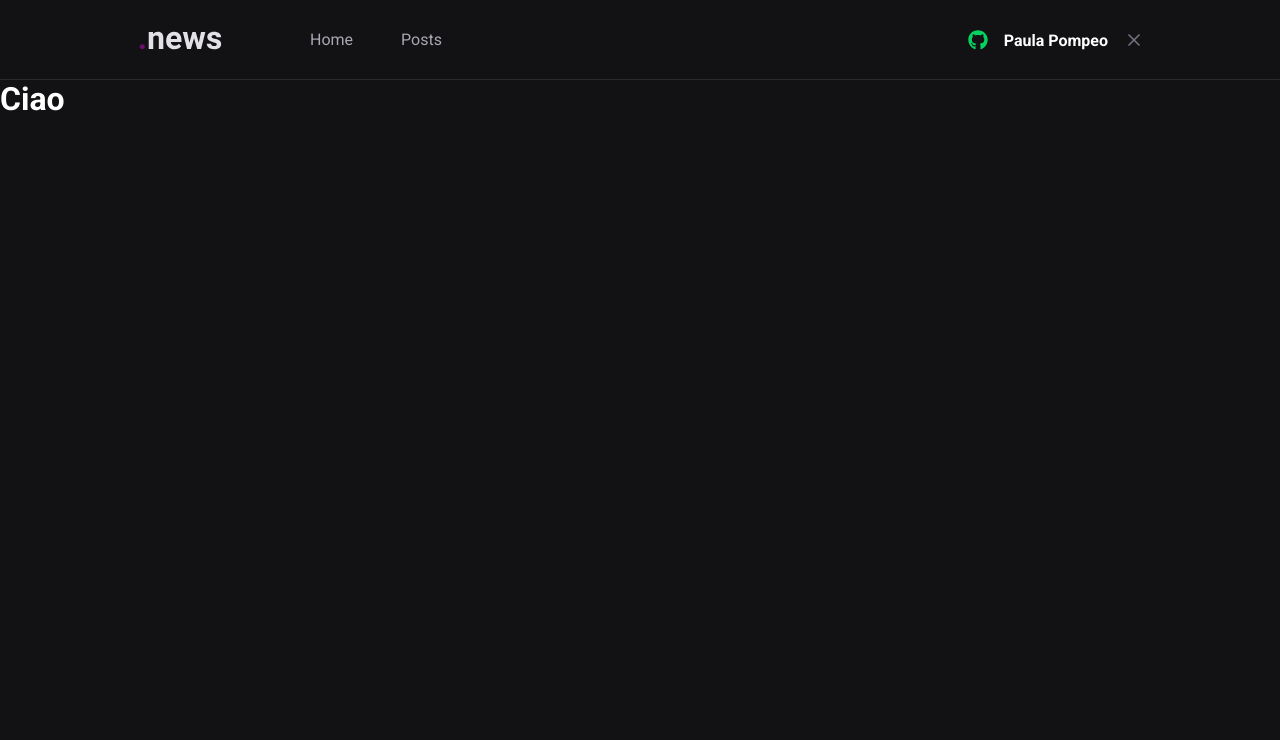
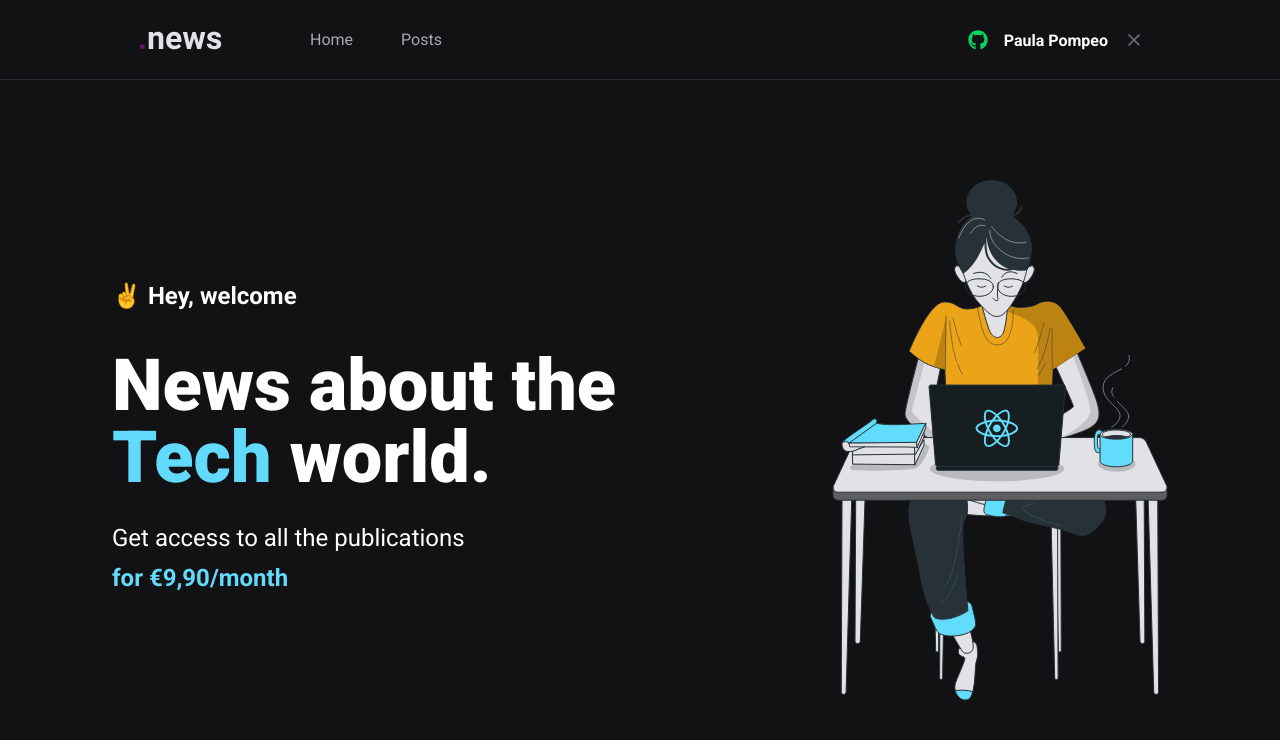
Before and after one commit to paulapompeo/technews, a Next.js app: page / in a window 1280 px wide. Shown: the top 740 px of the page. Built offline with nearby package versions, Linux system fonts and the light colour scheme.

Commit message:
apply changes on main

```diff
--- /dev/null
+++ b/src/pages/home.module.scss
@@ -0,0 +1,45 @@
+.contentContainer {
+  max-width: 1120px;
+  margin: 0 auto;
+  padding: 0 2rem;
+  height: calc(100vh - 5rem);
+
+  display: flex;
+  align-items: center;
+  justify-content: space-between;
+}
+
+.hero {
+  max-width: 600px;
+
+  > span {
+    font-size: 1.5rem;
+    font-weight: bold;
+  }
+
+  h1 {
+    font-size: 4.5rem;
+    line-height: 4.5rem;
+    font-weight: 900;
+    margin-top: 2.5rem;
+
+    span {
+      color: var(--cyan-500);
+    }
+  }
+
+  p {
+    font-size: 1.5rem;
+    line-height: 2.5rem;
+    margin-top: 1.5rem;
+
+    span {
+      color: var(--cyan-500);
+      font-weight: bold;
+    }
+  }
+
+  button {
+    margin-top: 2.5rem;
+  }
+}
--- a/src/pages/index.tsx
+++ b/src/pages/index.tsx
@@ -1,10 +1,23 @@
 import Head from "next/head"
+import styles from "./home.module.scss"
 
 export default function Home() {
   return (
     <>
-      <Head><title>Tech News | Home</title></Head>
-      <h1>Ciao</h1>
+      <Head><title>Home | Tech News</title></Head>
+
+      <main className={styles.contentContainer}>
+        <section className={styles.hero}>
+          <span>✌️ Hey, welcome</span>
+          <h1>News about the <span>Tech</span> world.</h1>
+          <p>
+            Get access to all the publications <br />
+            <span>for €9,90/month</span>
+          </p>
+        </section>
+
+        <img src="/images/avatar.svg" alt="Girl coding" />
+      </main>
     </>
   )
 }
```
